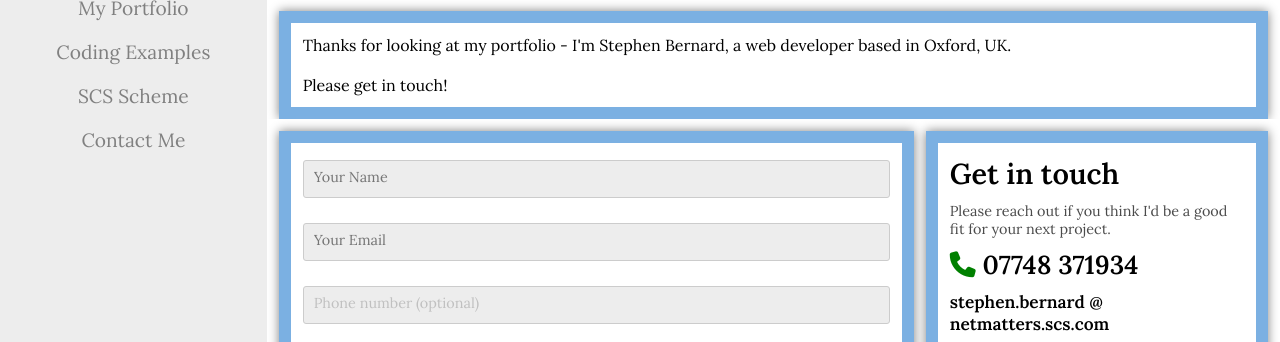
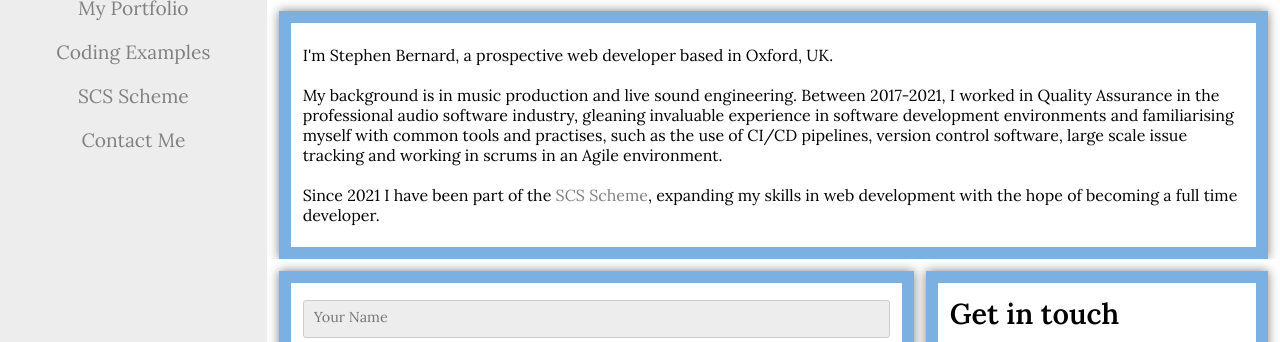
Before and after one commit to sternard/sternard.github.io, a PHP site: page /about.html in a window 1280 px wide. Shown: the part 201-543 px from the top of the page. Run offline with PHP 8.4, Linux system fonts and the light colour scheme; some libraries are stand-ins or nearby versions; some web fonts are replaced.

Commit message:
Feedback changes
Implemented small changes based on peer and senior dev feedback

```diff
--- a/about.html
+++ b/about.html
@@ -4,9 +4,9 @@
     <meta charset="UTF-8">
     <meta http-equiv="X-UA-Compatible" content="IE=edge">
     <meta name="viewport" content="width=device-width, initial-scale=1.0">
-    <title>Stephen Bernard Portfolio</title>
+    <title>Stephen Bernard | About & Contact</title>
+    <meta name=”description” content=”Web developer portfolio for Oxford UK based programming student Stephen Bernard”>
     <link href="css/style.css" rel="stylesheet">
-    <script src="https://kit.fontawesome.com/230fdafe42.js" crossorigin="anonymous"></script>
     <link rel="apple-touch-icon" sizes="180x180" href="favicon/apple-touch-icon.png">
     <link rel="icon" type="image/png" sizes="32x32" href="favicon/favicon-32x32.png">
     <link rel="icon" type="image/png" sizes="16x16" href="favicon/favicon-16x16.png">
@@ -30,7 +30,7 @@
                 <li><a href="index.html#portfolio">My Portfolio</a></li>
                 <li><a href="examples.html">Coding Examples</a></li>
                 <li><a href="scs_scheme.html">SCS Scheme</a></li>
-                <li><a href="#contact">Contact Me</a></li>
+                <li><a href="about.html#contact">Contact Me</a></li>
             </ul>
         </nav>
         <div class="sidebar-socials">
@@ -45,7 +45,9 @@
         </div>
         <div class="about-container">
             <div>
-                Thanks for looking at my portfolio - I'm Stephen Bernard, a web developer based in Oxford, UK.<br><br>Please get in touch!
+                <p>I'm Stephen Bernard, a prospective web developer based in Oxford, UK.</p>
+                <p>My background is in music production and live sound engineering. Between 2017-2021, I worked in Quality Assurance in the professional audio software industry, gleaning invaluable experience in software development environments and familiarising myself with common tools and practises, such as the use of CI/CD pipelines, version control software, large scale issue tracking and working in scrums in an Agile environment.</p>
+                <p>Since 2021 I have been part of the <a href="scs_scheme.html">SCS Scheme</a>, expanding my skills in web development with the hope of becoming a full time developer.</p>
             </div>
         </div>
         <div class="contact-container" id="contact">
@@ -63,7 +65,7 @@
                 <h5>Get in touch</h5>
                 <p>Please reach out if you think I'd be a good fit for your next project.</p>
                 <h3><i class="fas fa-phone"></i> <a href="tel:07748371934">07748 371934</a></h3>
-                <h4><a href="mailto:stephen.bernard@netmatters.scs.com">stephen.bernard @ netmatters.scs.com</a></h4>
+                <h4><a href="mailto:stephen.bernard@netmatters-scs.com">stephen.bernard @ netmatters-scs.com</a></h4>
                 <iframe src="https://www.google.com/maps/embed?pb=!1m18!1m12!1m3!1d2470.086408992744!2d-1.240842884221101!3d51.74974347967568!2m3!1f0!2f0!3f0!3m2!1i1024!2i768!4f13.1!3m3!1m2!1s0x4876c14e149f45b9%3A0x8a06601ab2cb06bd!2sRectory%20Rd%2C%20Oxford!5e0!3m2!1sen!2suk!4v1637856816998!5m2!1sen!2suk" height="200" style="border:0;" allowfullscreen="" loading="lazy"></iframe>
             </div>
         </div>
--- a/css/style.css
+++ b/css/style.css
@@ -118,8 +113,9 @@ a:hover {
   background-color: #fff;
   width: 100vw;
   padding-bottom: 76px;
+  min-height: 100vh;
 }
-@media (min-width: 768px) {
+@media (min-width: 770px) {
   .content-container {
     width: calc(100vw - 195.8px);
     margin-left: 195.8px;
--- a/examples.html
+++ b/examples.html
@@ -4,7 +4,8 @@
     <meta charset="UTF-8">
     <meta http-equiv="X-UA-Compatible" content="IE=edge">
     <meta name="viewport" content="width=device-width, initial-scale=1.0">
-    <title>Stephen Bernard Portfolio</title>
+    <title>Stephen Bernard | Coding Examples</title>
+    <meta name=”description” content=”Web developer portfolio for Oxford UK based programming student Stephen Bernard”>
     <link href="css/style.css" rel="stylesheet">
     <script src="https://kit.fontawesome.com/230fdafe42.js" crossorigin="anonymous"></script>
     <link rel="apple-touch-icon" sizes="180x180" href="favicon/apple-touch-icon.png">
@@ -29,7 +30,7 @@
                 <li><a href="index.html#portfolio">My Portfolio</a></li>
                 <li><a href="examples.html">Coding Examples</a></li>
                 <li><a href="scs_scheme.html">SCS Scheme</a></li>
-                <li><a href="#contact">Contact Me</a></li>
+                <li><a href="about.html#contact">Contact Me</a></li>
             </ul>
         </nav>
         <div class="sidebar-socials">
--- a/sass/partials/_about.scss
+++ b/sass/partials/_about.scss
@@ -27,9 +27,26 @@
     background-position: center;
     height: 25vh;
     justify-content: center;
-    align-items: center;
-    text-align: center;
+    align-items: left;
+    padding-left: calc($gap-size*2);
     color: $white;
+    @media (min-width: $medium-break) {
+        justify-content: center;
+        align-items: center;
+    }
+    h1 {
+        font-size: 3em;
+        @media (min-width: $small-break) {
+            font-size: 5em;
+        }
+    }
+    .coding-font {
+        font-family: 'Courier Prime', monospace;
+        font-size: 1.5rem;
+        @media (min-width: $small-break) {
+            font-size: 2.5em;
+        }
+    }
 }
 .projects-container {
     display: flex;
--- a/sass/partials/_base.scss
+++ b/sass/partials/_base.scss
@@ -17,10 +17,6 @@ iframe {
 h1 {
     font-family: 'Ruthie', cursive;
     font-size: 5em;
-}
-.coding-font {
-    font-family: 'Courier Prime', monospace;
-    font-size: 2.5em;
 }
 h2 {
     font-size: 1.8em;
@@ -108,6 +104,7 @@ a:hover {
         margin-left: calc($xl-break/4.5);
     }
     padding-bottom: 76px;
+    min-height: 100vh;
 }
 
 .scroll-div {
@@ -120,11 +117,8 @@ a:hover {
         transition: .3s ease-in-out;
         transform: scale(1.5);
     }
-    a, a:visited {
-        color: complement($background);
-    }
-    a:hover {
-        color: darken(complement($background), 5%);
+    a, a:visited, a:hover {
+        color: $black;
     }
     left: calc((100vw/2) - 20px);
     @media (min-width: $medium-break) {
@@ -140,4 +134,9 @@ a:hover {
 
 .blue-background {
     background-color: $background;
+    .scroll-div {
+        a, a:visited, a:hover {
+            color: $white;
+        }
+    }
 }
--- a/sass/partials/_navbar.scss
+++ b/sass/partials/_navbar.scss
@@ -3,7 +3,7 @@
     height: 45px;
     position: fixed;
     right: 0;
-    margin: 30px;
+    margin: 15px;
     -webkit-transform: rotate(0deg);
     -moz-transform: rotate(0deg);
     -o-transform: rotate(0deg);
@@ -13,6 +13,9 @@
     -o-transition: .5s ease-in-out;
     transition: .5s ease-in-out;
     cursor: pointer;
+    @media (min-width: $small-break) {
+        margin: 30px;
+    }
 }
 
 .sidebar-hamburger span {
--- a/sass/partials/_variables.scss
+++ b/sass/partials/_variables.scss
@@ -1,6 +1,6 @@
 //Breakpoints
 $small-break: 576px;
-$medium-break: 768px;
+$medium-break: 770px;
 $large-break: 979px;
 $xl-break: 1200px;
 
--- a/scs_scheme.html
+++ b/scs_scheme.html
@@ -4,9 +4,9 @@
     <meta charset="UTF-8">
     <meta http-equiv="X-UA-Compatible" content="IE=edge">
     <meta name="viewport" content="width=device-width, initial-scale=1.0">
-    <title>Stephen Bernard Portfolio</title>
+    <title>Stephen Bernard | SCS Scheme</title>
+    <meta name=”description” content=”Web developer portfolio for Oxford UK based programming student Stephen Bernard”>
     <link href="css/style.css" rel="stylesheet">
-    <script src="https://kit.fontawesome.com/230fdafe42.js" crossorigin="anonymous"></script>
     <link rel="apple-touch-icon" sizes="180x180" href="favicon/apple-touch-icon.png">
     <link rel="icon" type="image/png" sizes="32x32" href="favicon/favicon-32x32.png">
     <link rel="icon" type="image/png" sizes="16x16" href="favicon/favicon-16x16.png">
@@ -52,6 +52,7 @@
         </div>
         <div class="half-container">
             <div>
+                <img src="images/nm-logo.png">
                 <h6>About Netmatters</h6>
                 <ul>
                     <li>Established in 2008</li>
@@ -65,6 +66,7 @@
                 </ul>
             </div>
             <div>
+                <img src="images/treehouse.png">
                 <h6>Treehouse</h6>
                 Treehouse is an online learning community, featuring videos covering a number of topics from basic HTML to C# programming, iOS development, data analysis, and more. By completing courses users can earn points, allowing them to track their progress and see how much they've covered in certain areas.
                 <p>Total Score:</p>
```
Also changed, not shown: other parts of css/style.css (+48 -25 lines), index.html (+4 -4 lines), images/nm-logo.png (added), images/treehouse.png (added), 4 other files.
